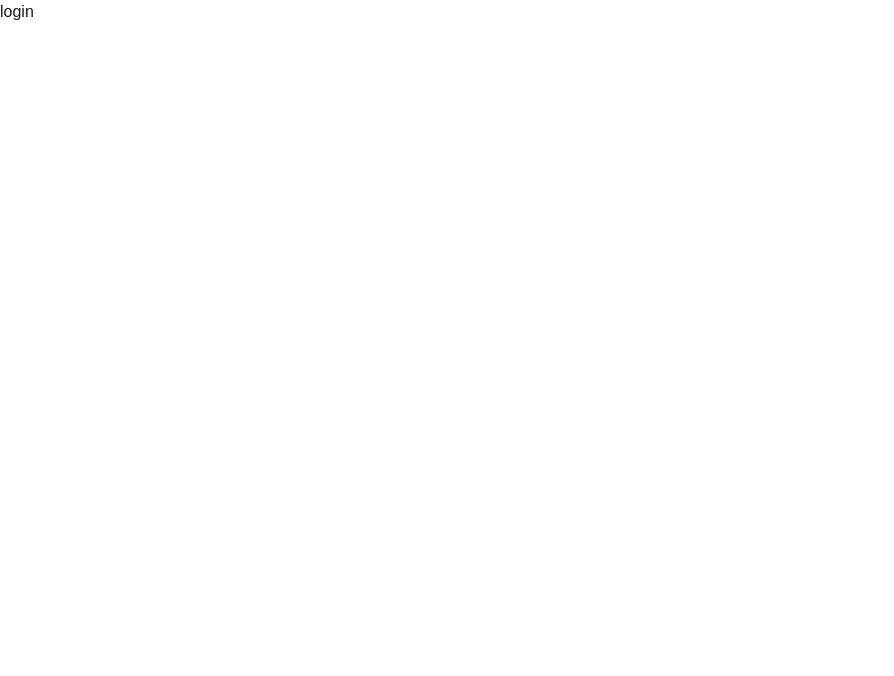
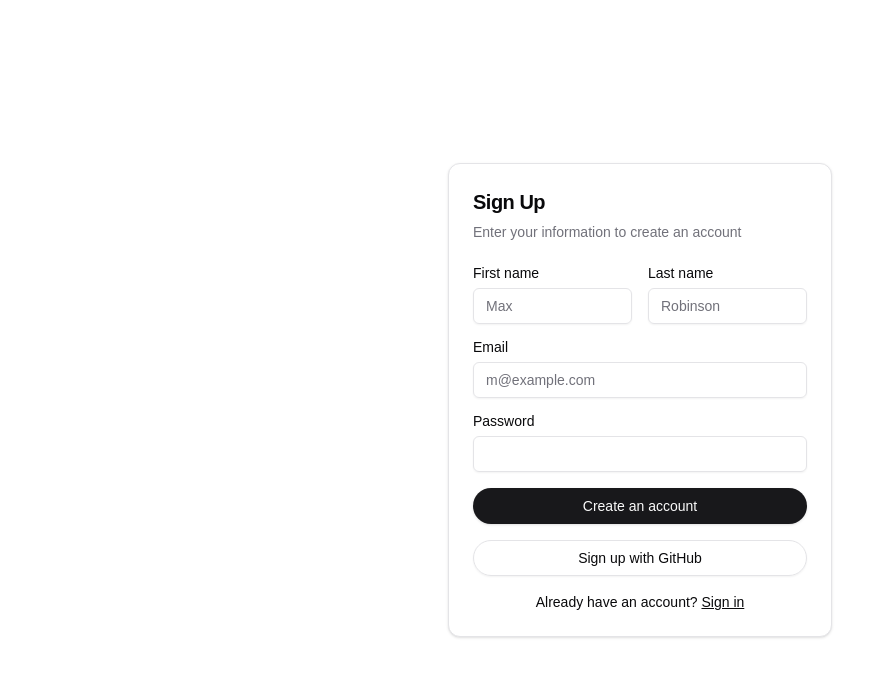
Before and after one commit to Beta-Factory/ai-lms, a Next.js app in the folder client/: page /auth in a window 1280 px wide. Shown: the top 676 px of the page, without its empty margins (0-894 px from the left). Built offline with nearby package versions, Linux system fonts and the light colour scheme.

Commit message:
signup and login UI made

```diff
--- a/client/app/auth/page.tsx
+++ b/client/app/auth/page.tsx
@@ -1,7 +1,18 @@
+"use client";
+
+import { LoginScreen } from "@/components/LoginScreen";
+import { SignUpForm } from "@/components/SignUpScreen";
+import { useState } from "react";
+
 const Login = () => {
+  const [auth, setAuth] = useState(false);
+
   return (
     <>
-        <div>login</div>
+      <div className="flex items-center justify-center h-screen">
+        {auth ? <LoginScreen /> : <SignUpForm />}
+        {/* should be separate route (need to be made ) */}
+      </div>
     </>
   );
 };
--- /dev/null
+++ b/client/components/LoginScreen.tsx
@@ -0,0 +1,72 @@
+import Image, { StaticImageData } from "next/image";
+import Link from "next/link";
+
+import { Button } from "@/components/ui/button";
+import { Input } from "@/components/ui/input";
+import { Label } from "@/components/ui/label";
+
+import BackGroundImg from "@/app/assets/nature.jpg";
+
+export const description =
+  "A login page with two columns. The first column has the login form with email and password. There's a Forgot your passwork link and a link to sign up if you do not have an account. The second column has a cover image.";
+
+export function LoginScreen() {
+  return (
+    <div className="w-full lg:grid lg:min-h-screen lg:grid-cols-2 xl:min-h-screen lg:p-5">
+      <div className="flex items-center justify-center py-12 text-slate-700">
+        <div className="mx-auto grid w-[350px] gap-6">
+          <div className="grid gap-2 text-center">
+            <h1 className="text-3xl font-bold">Login</h1>
+            <p className="text-balance text-muted-foreground">
+              Enter your email below to login to your account
+            </p>
+          </div>
+          <div className="grid gap-4">
+            <div className="grid gap-2">
+              <Label htmlFor="email">Email</Label>
+              <Input
+                id="email"
+                type="email"
+                placeholder="m@example.com"
+                required
+              />
+            </div>
+            <div className="grid gap-2">
+              <div className="flex items-center">
+                <Label htmlFor="password">Password</Label>
+                <Link
+                  href="/forgot-password"
+                  className="ml-auto inline-block text-sm underline"
+                >
+                  Forgot your password?
+                </Link>
+              </div>
+              <Input id="password" type="password" required />
+            </div>
+            <Button type="submit" className="w-full">
+              Login
+            </Button>
+            <Button variant="outline" className="w-full">
+              Login with Google
+            </Button>
+          </div>
+          <div className="mt-4 text-center text-sm">
+            Don&apos;t have an account?{" "}
+            <Link href="#" className="underline">
+              Sign up
+            </Link>
+          </div>
+        </div>
+      </div>
+      <div className="hidden bg-muted lg:block">
+        <Image
+          src={BackGroundImg as StaticImageData}
+          alt="Image"
+          width="1920"
+          height="1080"
+          className="h-full w-full object-cover dark:brightness-[0.2] dark:grayscale lg:rounded-lg"
+        />
+      </div>
+    </div>
+  );
+}
--- /dev/null
+++ b/client/components/SignUpScreen.tsx
@@ -0,0 +1,67 @@
+import Link from "next/link";
+
+import { Button } from "@/components/ui/button";
+import {
+  Card,
+  CardContent,
+  CardDescription,
+  CardHeader,
+  CardTitle,
+} from "@/components/ui/card";
+import { Input } from "@/components/ui/input";
+import { Label } from "@/components/ui/label";
+
+export const description =
+  "A sign up form with first name, last name, email and password inside a card. There's an option to sign up with GitHub and a link to login if you already have an account";
+
+export function SignUpForm() {
+  return (
+    <Card className="mx-auto max-w-sm">
+      <CardHeader>
+        <CardTitle className="text-xl">Sign Up</CardTitle>
+        <CardDescription>
+          Enter your information to create an account
+        </CardDescription>
+      </CardHeader>
+      <CardContent>
+        <div className="grid gap-4">
+          <div className="grid grid-cols-2 gap-4">
+            <div className="grid gap-2">
+              <Label htmlFor="first-name">First name</Label>
+              <Input id="first-name" placeholder="Max" required />
+            </div>
+            <div className="grid gap-2">
+              <Label htmlFor="last-name">Last name</Label>
+              <Input id="last-name" placeholder="Robinson" required />
+            </div>
+          </div>
+          <div className="grid gap-2">
+            <Label htmlFor="email">Email</Label>
+            <Input
+              id="email"
+              type="email"
+              placeholder="m@example.com"
+              required
+            />
+          </div>
+          <div className="grid gap-2">
+            <Label htmlFor="password">Password</Label>
+            <Input id="password" type="password" />
+          </div>
+          <Button type="submit" className="w-full">
+            Create an account
+          </Button>
+          <Button variant="outline" className="w-full">
+            Sign up with GitHub
+          </Button>
+        </div>
+        <div className="mt-4 text-center text-sm">
+          Already have an account?{" "}
+          <Link href="#" className="underline">
+            Sign in
+          </Link>
+        </div>
+      </CardContent>
+    </Card>
+  );
+}
--- /dev/null
+++ b/client/components/ui/card.tsx
@@ -0,0 +1,76 @@
+import * as React from "react"
+
+import { cn } from "@/lib/utils"
+
+const Card = React.forwardRef<
+  HTMLDivElement,
+  React.HTMLAttributes<HTMLDivElement>
+>(({ className, ...props }, ref) => (
+  <div
+    ref={ref}
+    className={cn(
+      "rounded-xl border bg-card text-card-foreground shadow",
+      className
+    )}
+    {...props}
+  />
+))
+Card.displayName = "Card"
+
+const CardHeader = React.forwardRef<
+  HTMLDivElement,
+  React.HTMLAttributes<HTMLDivElement>
+>(({ className, ...props }, ref) => (
+  <div
+    ref={ref}
+    className={cn("flex flex-col space-y-1.5 p-6", className)}
+    {...props}
+  />
+))
+CardHeader.displayName = "CardHeader"
+
+const CardTitle = React.forwardRef<
+  HTMLParagraphElement,
+  React.HTMLAttributes<HTMLHeadingElement>
+>(({ className, ...props }, ref) => (
+  <h3
+    ref={ref}
+    className={cn("font-semibold leading-none tracking-tight", className)}
+    {...props}
+  />
+))
+CardTitle.displayName = "CardTitle"
+
+const CardDescription = React.forwardRef<
+  HTMLParagraphElement,
+  React.HTMLAttributes<HTMLParagraphElement>
+>(({ className, ...props }, ref) => (
+  <p
+    ref={ref}
+    className={cn("text-sm text-muted-foreground", className)}
+    {...props}
+  />
+))
+CardDescription.displayName = "CardDescription"
+
+const CardContent = React.forwardRef<
+  HTMLDivElement,
+  React.HTMLAttributes<HTMLDivElement>
+>(({ className, ...props }, ref) => (
+  <div ref={ref} className={cn("p-6 pt-0", className)} {...props} />
+))
+CardContent.displayName = "CardContent"
+
+const CardFooter = React.forwardRef<
+  HTMLDivElement,
+  React.HTMLAttributes<HTMLDivElement>
+>(({ className, ...props }, ref) => (
+  <div
+    ref={ref}
+    className={cn("flex items-center p-6 pt-0", className)}
+    {...props}
+  />
+))
+CardFooter.displayName = "CardFooter"
+
+export { Card, CardHeader, CardFooter, CardTitle, CardDescription, CardContent }
--- /dev/null
+++ b/client/components/ui/input.tsx
@@ -0,0 +1,25 @@
+import * as React from "react"
+
+import { cn } from "@/lib/utils"
+
+export interface InputProps
+  extends React.InputHTMLAttributes<HTMLInputElement> {}
+
+const Input = React.forwardRef<HTMLInputElement, InputProps>(
+  ({ className, type, ...props }, ref) => {
+    return (
+      <input
+        type={type}
+        className={cn(
+          "flex h-9 w-full rounded-md border border-input bg-transparent px-3 py-1 text-sm shadow-sm transition-colors file:border-0 file:bg-transparent file:text-sm file:font-medium file:text-foreground placeholder:text-muted-foreground focus-visible:outline-none focus-visible:ring-1 focus-visible:ring-ring disabled:cursor-not-allowed disabled:opacity-50",
+          className
+        )}
+        ref={ref}
+        {...props}
+      />
+    )
+  }
+)
+Input.displayName = "Input"
+
+export { Input }
--- /dev/null
+++ b/client/components/ui/label.tsx
@@ -0,0 +1,26 @@
+"use client"
+
+import * as React from "react"
+import * as LabelPrimitive from "@radix-ui/react-label"
+import { cva, type VariantProps } from "class-variance-authority"
+
+import { cn } from "@/lib/utils"
+
+const labelVariants = cva(
+  "text-sm font-medium leading-none peer-disabled:cursor-not-allowed peer-disabled:opacity-70"
+)
+
+const Label = React.forwardRef<
+  React.ElementRef<typeof LabelPrimitive.Root>,
+  React.ComponentPropsWithoutRef<typeof LabelPrimitive.Root> &
+    VariantProps<typeof labelVariants>
+>(({ className, ...props }, ref) => (
+  <LabelPrimitive.Root
+    ref={ref}
+    className={cn(labelVariants(), className)}
+    {...props}
+  />
+))
+Label.displayName = LabelPrimitive.Root.displayName
+
+export { Label }
--- a/client/package.json
+++ b/client/package.json
@@ -11,6 +11,7 @@
   "dependencies": {
     "@radix-ui/react-dialog": "^1.1.2",
     "@radix-ui/react-icons": "^1.3.0",
+    "@radix-ui/react-label": "^2.1.0",
     "@reduxjs/toolkit": "^2.2.7",
     "@tabler/icons-react": "^3.19.0",
     "class-variance-authority": "^0.7.0",
```
Also changed, not shown: client/app/assets/nature.jpg (added), 1 other file (tests, documents, lock files or other folders). Lines whose indentation alone changed are shown as unchanged.
